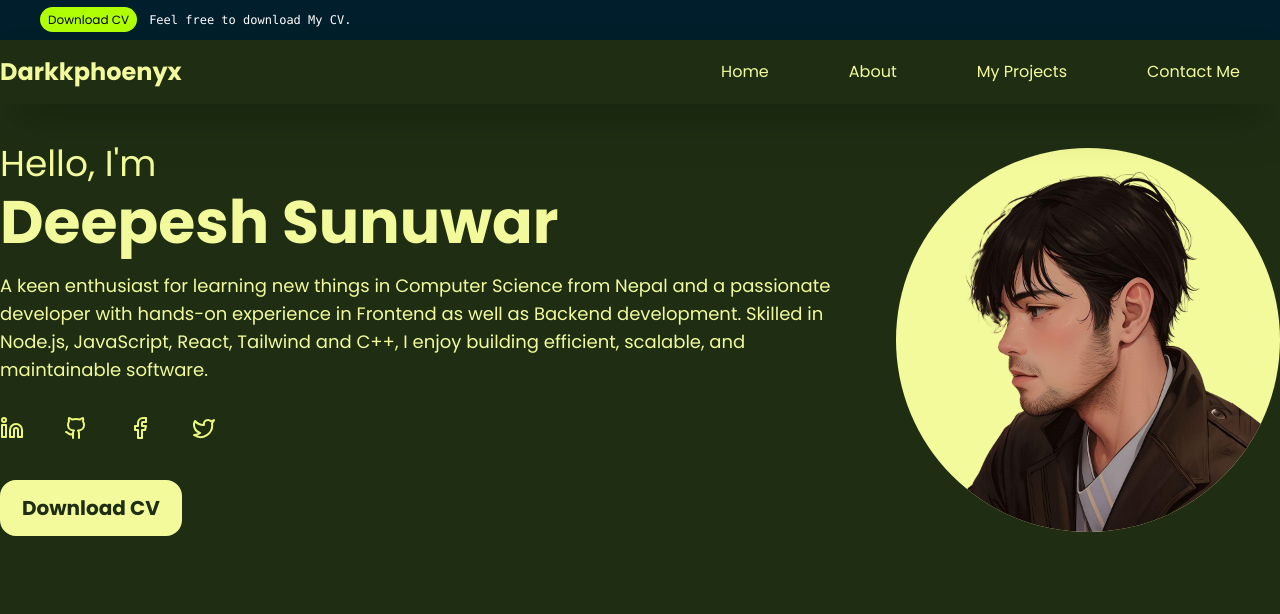
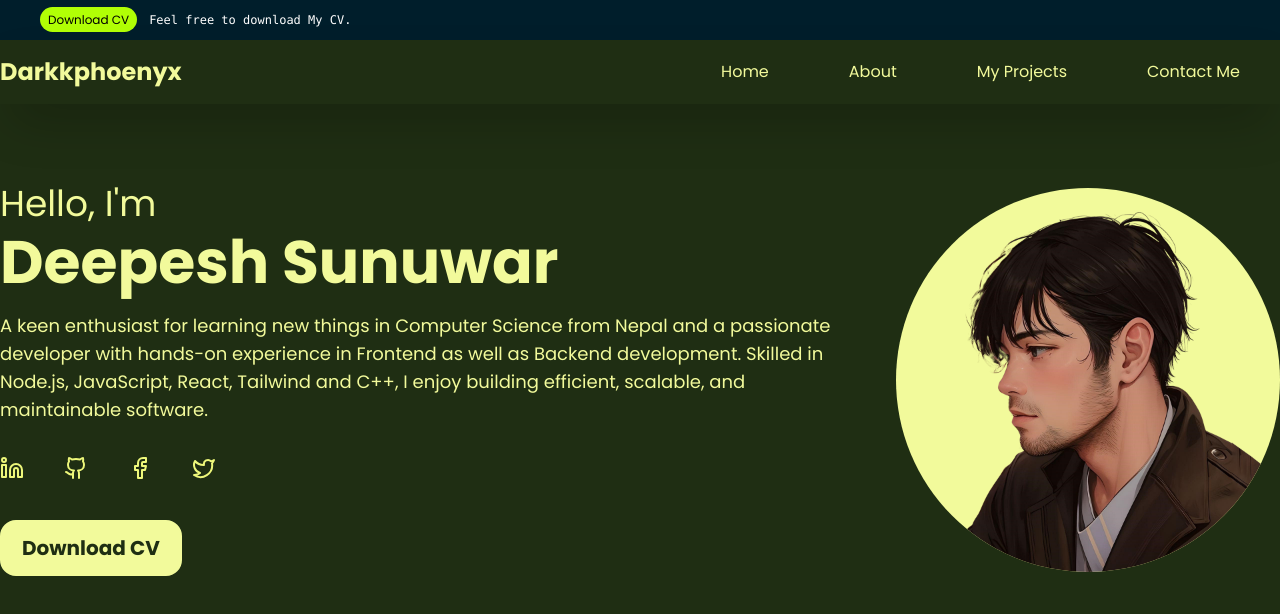
Before and after one commit to darkkphoenyx/portfolio, a React (Vite) app: page /about in a window 1280 px wide. Shown: the top 614 px of the page. Built offline with nearby package versions, Linux system fonts and the light colour scheme; a web font is replaced by a local one.

Commit message:
certain naming changed

```diff
--- a/index.html
+++ b/index.html
@@ -1,4 +1,4 @@
-<!doctype html>
+<!DOCTYPE html>
 <html lang="en">
   <head>
     <meta charset="UTF-8" />
--- a/src/components/hero section/Hero.tsx
+++ b/src/components/hero section/Hero.tsx
@@ -41,7 +41,7 @@
   return (
     <>
       <div className="bg-[--color-bg] h-screen">
-        <div className="container mx-auto pt-10">
+        <div className="container mx-auto pt-20">
           <div className="text-[--color-text] mx-auto w-full flex items-center justify-between gap-10">
             <div className=" w-4/6">
               <p className="text-4xl" data-aos="fade-right">
```
